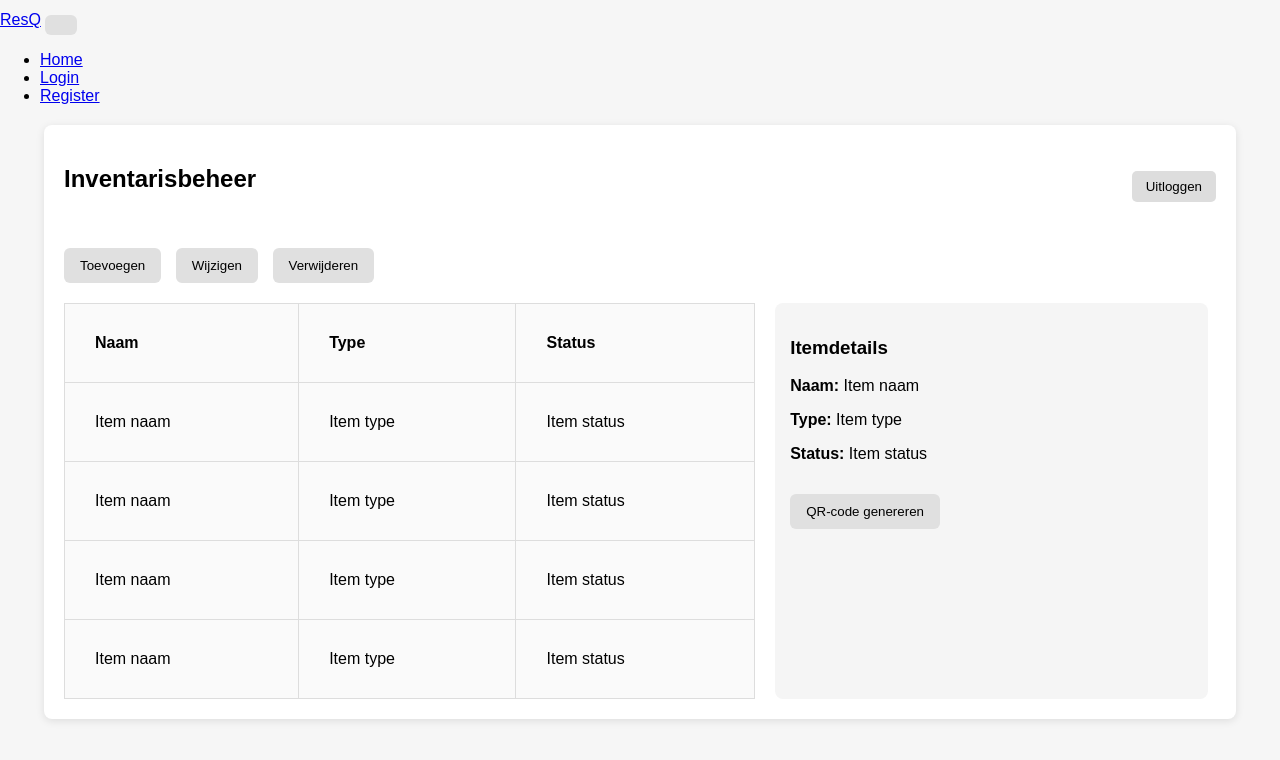
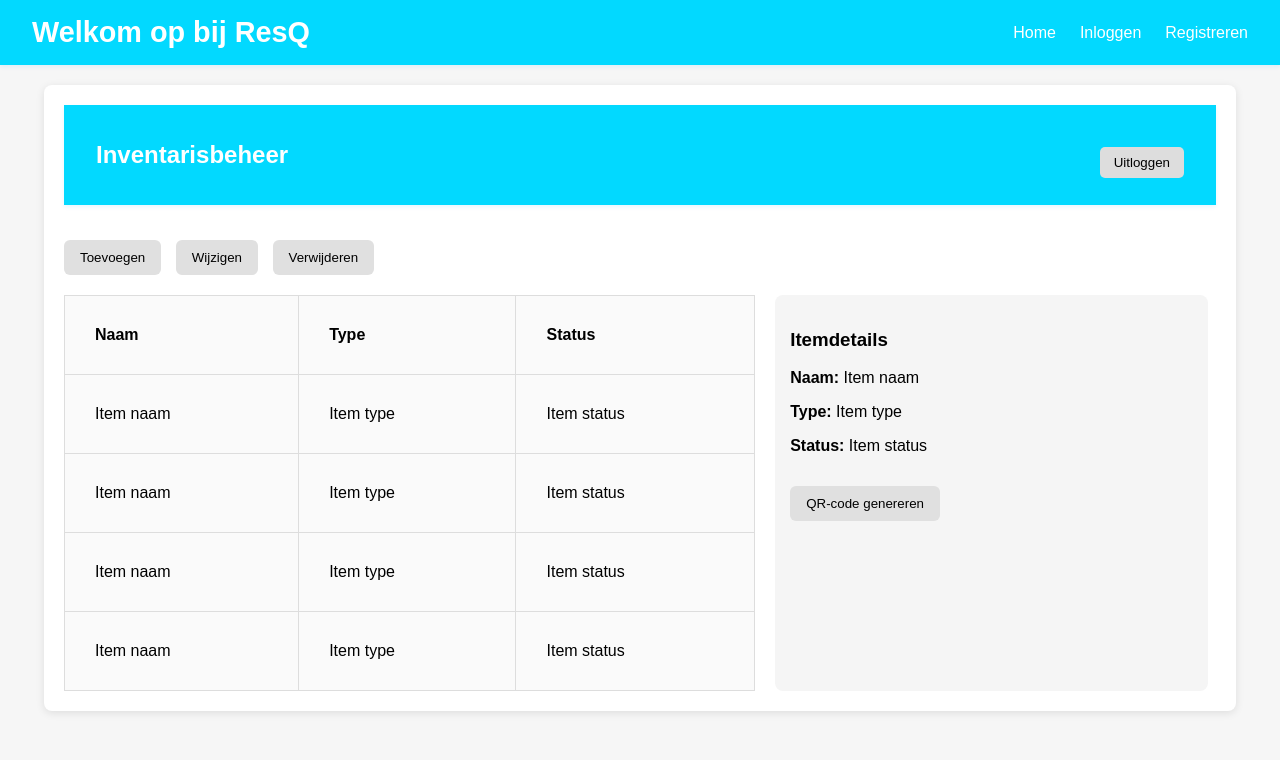
Before and after one commit to AventusCT/resq, a PHP site: page /inventarisbeheer.php in a window 1280 px wide. Shown: the top 760 px of the page. Run offline with PHP 8.4, Linux system fonts and the light colour scheme.

Commit message:
Revert "jamal branch merg dinge"
This reverts commit 4405e28cbc8ef18cc51045c0c5917143d6ef6661.

```diff
--- a/magazijn/public/Includes/header.php
+++ b/magazijn/public/Includes/header.php
@@ -1,55 +1,38 @@
-<?php
+<header class="bg-gray-800 text-white px-8 py-4 flex justify-between items-center sticky top-0 z-50 shadow">
+    <h1 class="text-2xl font-bold">Welkom op bij ResQ</h1>
 
-?>
-<nav class="navbar navbar-expand-lg navbar-light bg-light">
-    <div class="container-fluid">
-        <a class="navbar-brand" href="index.php">ResQ</a>
-        <button class="navbar-toggler" type="button" data-bs-toggle="collapse" data-bs-target="#navbarNav"
-                aria-controls="navbarNav" aria-expanded="false" aria-label="Toggle navigation">
-            <span class="navbar-toggler-icon"></span>
-        </button>
+    <nav>
+        <ul class="flex gap-6">
 
-        <div class="collapse navbar-collapse" id="navbarNav">
-            <ul class="navbar-nav me-auto mb-2 mb-lg-0">
-                <li class="nav-item">
-                    <a class="nav-link" href="index.php">Home</a>
-                </li>
+            <li><a href="index.php" class="hover:text-yellow-400">Home</a></li>
 
             <?php if (isset($_SESSION['user'])):
                 $user = is_string($_SESSION['user']) ? unserialize($_SESSION['user']) : $_SESSION['user'];
             ?>
-                    <li class="nav-item">
-                        <a class="nav-link" href="inventarisbeheer.php">Inventarisbeheer</a>
-                    </li>
-                    <li class="nav-item">
-                        <a class="nav-link" href="warehouse.php">Warenhuisplaatsing</a>
-                    </li>
-                    <li class="nav-item">
-                        <a class="nav-link" href="reservation.php">Status Veranderen</a>
-                    </li>
+
+                <li><a href="inventarisbeheer.php" class="hover:text-yellow-400">Inventarisbeheer</a></li>
+                <li><a href="warehouse.php" class="hover:text-yellow-400">Warenhuisplaatsing</a></li>
+                <li><a href="reservation.php" class="hover:text-yellow-400">Status Veranderen</a></li>
+
                 <?php if (method_exists($user, 'getRole') && $user->getRole() === 'admin'): ?>
-                        <li class="nav-item">
-                            <a class="nav-link" href="admin.php">AdminPanel</a>
-                        </li>
+                    <li><a href="admin.php" class="hover:text-yellow-400">AdminPanel</a></li>
                 <?php endif; ?>
-                    <li class="nav-item">
-                        <a class="nav-link" href="logout.php">Uitloggen</a>
-                    </li>
+
+                <li><a href="logout.php" class="hover:text-yellow-400">Uitloggen</a></li>
+
             <?php else: ?>
-                    <li class="nav-item">
-                        <a class="nav-link" href="login.php">Login</a>
-                    </li>
-                    <li class="nav-item">
-                        <a class="nav-link" href="register.php">Register</a>
-                    </li>
+
+                <li><a href="login.php" class="hover:text-yellow-400">Inloggen</a></li>
+                <li><a href="registratie.php" class="hover:text-yellow-400">Registreren</a></li>
+
             <?php endif; ?>
+
         </ul>
+    </nav>
 
     <?php if (isset($user) && method_exists($user, 'getName')): ?>
-                <span class="navbar-text">
+        <span class="ml-6 text-yellow-300 font-semibold">
             Welkom, <?= htmlspecialchars($user->getName()); ?>
         </span>
     <?php endif; ?>
-        </div>
-    </div>
-</nav>
+</header>
--- /dev/null
+++ b/magazijn/public/css/inventarisbeheer.css
@@ -0,0 +1,159 @@
+body {
+  font-family: Arial, sans-serif;
+  background: #f6f6f6;
+  margin: 0;
+  padding: 0;
+}
+
+.container {
+  width: 90%;
+  margin: 20px auto;
+  background: #fff;
+  border-radius: 8px;
+  padding: 20px;
+  box-shadow: 0 2px 8px rgba(0,0,0,0.1);
+}
+
+header {
+  display: flex;
+  justify-content: space-between;
+  align-items: center;
+}
+
+.logout-btn {
+  background: #ddd;
+  border: none;
+  padding: 8px 14px;
+  border-radius: 5px;
+  cursor: pointer;
+}
+
+.controls {
+  margin: 20px 0;
+}
+
+.controls button {
+  margin-right: 10px;
+  padding: 10px 16px;
+  border: none;
+  border-radius: 6px;
+  background: #e0e0e0;
+  cursor: pointer;
+}
+
+.controls button:hover {
+  background: #c9c9c9;
+}
+
+.content {
+  display: flex;
+  gap: 20px;
+}
+
+table {
+  border-collapse: collapse;
+  width: 60%;
+  background: #fafafa;
+}
+
+table th, table td {
+  border: 1px solid #ddd;
+  padding: 30px;
+  text-align: left;
+}
+
+.details {
+  width: 35%;
+  background: #f5f5f5;
+  padding: 15px;
+  border-radius: 8px;
+}
+
+.details button {
+  margin-top: 15px;
+  padding: 10px 16px;
+  border: none;
+  background: #e0e0e0;
+  border-radius: 6px;
+  cursor: pointer;
+}
+
+.lijst {
+  max-height: 250px;
+  overflow-y: auto;
+  border: 1px solid #ddd;
+  border-radius: 6px;
+}
+
+
+.lijst thead th {
+  position: sticky;
+  top: 0;
+  background: #eaeaea;
+  z-index: 2;
+}
+.statusverandercontainer div {
+    max-width: 600px;
+    margin: 50px auto;
+    padding: 20px;
+    border: 1px solid #393939;
+    border-radius: 8px;
+    background-color: #ffffff;
+    box-shadow: 0 0 10px rgba(0, 0, 0, 0.1);
+}
+form.reservationForm {
+    display: flex;
+    flex-direction: column;
+    color: #ab5;
+}
+button {
+  margin-top: 15px;
+  padding: 10px 16px;
+  border: none;
+  background: #e0e0e0;
+  border-radius: 6px;
+  cursor: pointer;
+}
+button:hover {
+  background: #b2e2ff;
+}
+.controls button:hover {
+  background: #b2e2ff;
+}
+
+header {
+    background-color: #02d9ff; /* donkergrijs */
+    color: white;
+    padding: 1rem 2rem;
+    display: flex;
+    justify-content: space-between;
+    align-items: center;
+    position: sticky;
+    top: 0;
+    z-index: 1000;
+    box-shadow: 0 2px 4px rgba(1, 174, 255, 0.1);
+}
+
+header h1 {
+    font-size: 1.8rem;
+    margin: 0;
+}
+
+header nav ul {
+    list-style: none;
+    display: flex;
+    gap: 1.5rem;
+    margin: 0;
+    padding: 0;
+}
+
+header nav ul li a {
+    color: white;
+    text-decoration: none;
+    font-weight: 500;
+    transition: color 0.3s ease;
+}
+
+header nav ul li a:hover {
+    color: #fbbf24; /* oranje highlight */
+}
--- a/magazijn/public/inventarisbeheer.php
+++ b/magazijn/public/inventarisbeheer.php
@@ -9,7 +9,7 @@ include 'includes/header.php';
 <head>
   <meta charset="UTF-8">
   <title>Inventarisbeheer</title>
-  <link rel="stylesheet" href="css/style.css">
+  <link rel="stylesheet" href="css/inventarisbeheer.css">
 </head>
 
 <body>
--- a/magazijn/public/registratie.php
+++ b/magazijn/public/registratie.php
@@ -10,7 +10,7 @@ include 'includes/header.php';
     <meta charset="UTF-8">
     <meta name="viewport" content="width=device-width, initial-scale=1.0">
     <title>Registratie</title>
-    <link rel="stylesheet" href="css/style.css">
+    <link rel="stylesheet" href="css/inventarisbeheer.css">
 </head>
 
 <body>
```
Also changed, not shown: magazijn/public/css/dashboard.css (+34 -26 lines), magazijn/public/index.php (+9 -29 lines), magazijn/public/login.php (+26 -31 lines). Lines whose indentation alone changed are shown as unchanged.
